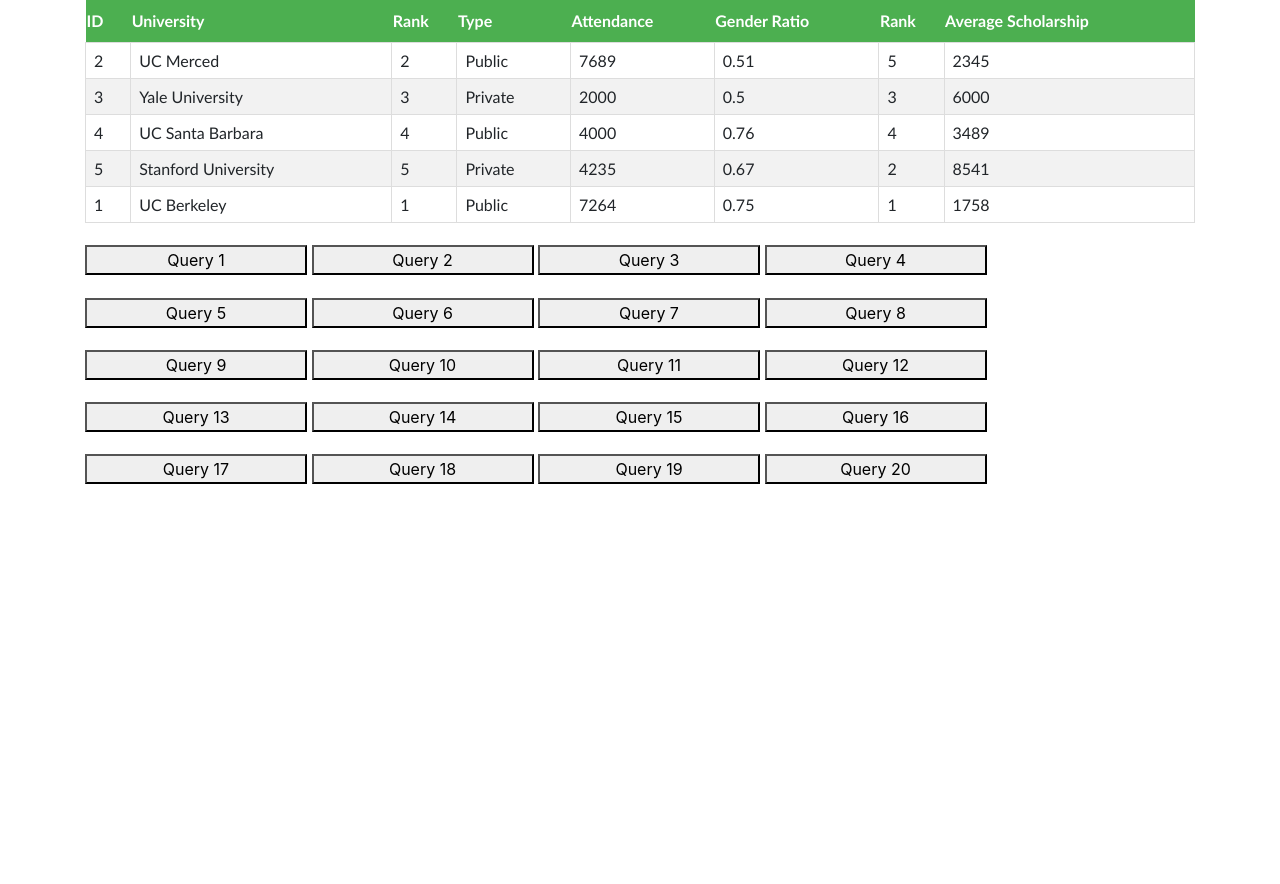
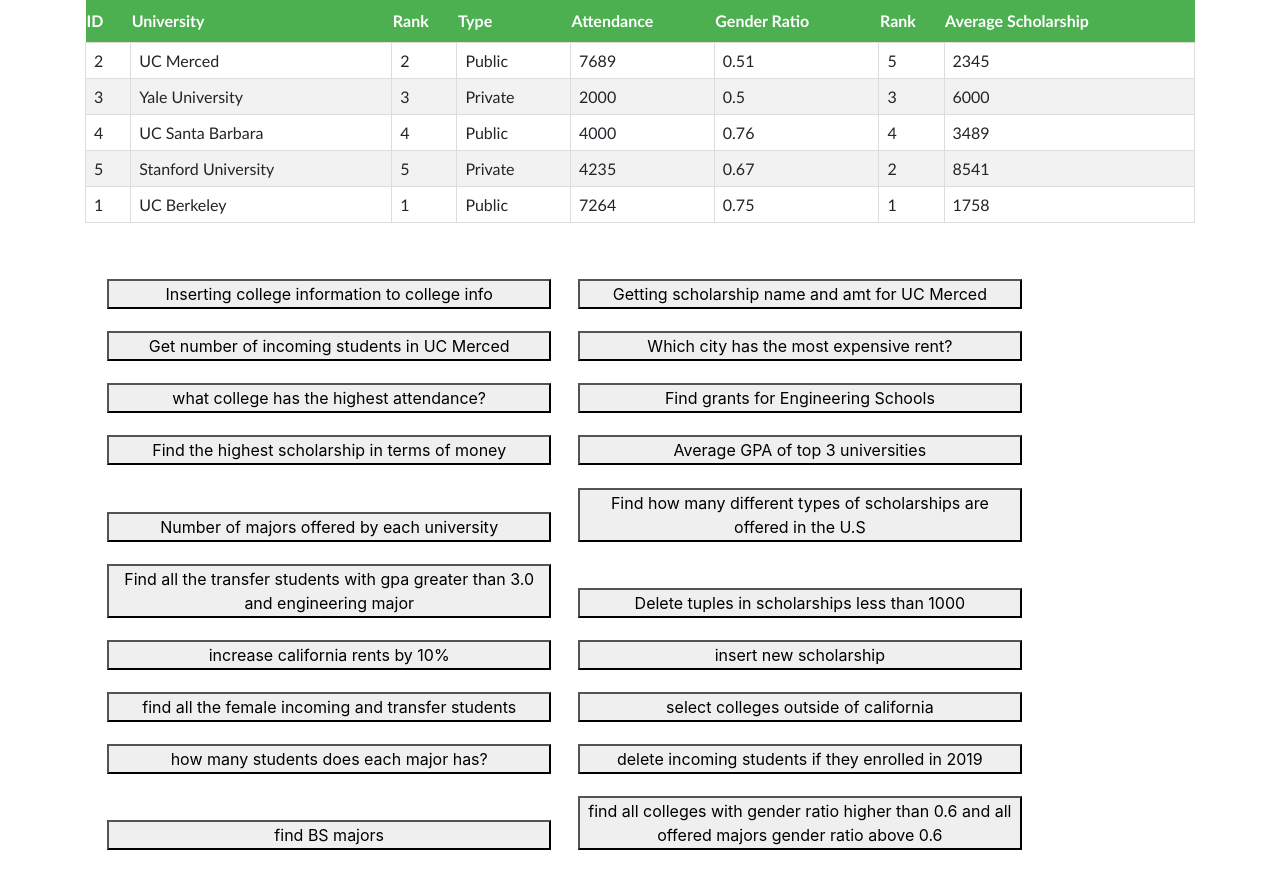
Before and after one commit to devkumar07/CSE111Project, a Flask app: page / in a window 1280 px wide. Shown: the part 210-1094 px from the top of the page. Before the commit the page ends 694 px from the top, so only its background shows below. Run offline with Flask 2, Linux system fonts and the light colour scheme; data comes from the database, SQL or seed files in the repository; both versions use the stored data as it was after the commit; some libraries are stand-ins or nearby versions.

Commit message:
Fixed button labelling and database queries result

```diff
--- a/app.py
+++ b/app.py
@@ -13,6 +13,7 @@ def init():
     print("Test")
     output = json.dumps(get_main_table())
     return output
+
 
 @app.route('/q1')
 def q1():
@@ -101,7 +102,7 @@ def q17():
 
 @app.route('/q18')
 def q18():
-    output = json.dumps(get_scholarship_merced())
+    output = json.dumps(delete_students_2019())
     return output
 
 @app.route('/q19')
--- a/static/main.js
+++ b/static/main.js
@@ -6,7 +6,6 @@ function createGrid(data){
 
 		for (var j in data[i]){
             cr = cr + "<td id=\"" + i.toString()+ "-" + j.toString() + "\">"+data[i][j]+"</td>";
-            //cr = cr + "<td id=\"" + i.toString()+ "-" + j.toString() + "\">";
 		}
 
 		cr = cr + "</tr>\n";
@@ -17,21 +16,21 @@ function createGrid(data){
 	$("#college").html(final);
 
 }
-function createGrid1(data){
+function generateQuery(data, title){
     var result = "";
 	for (var i in data){
         cr = "<tr>";
 
 		for (var j in data[i]){
             cr = cr + "<td id=\"" + i.toString()+ "-" + j.toString() + "\">"+data[i][j]+"</td>";
-            //cr = cr + "<td id=\"" + i.toString()+ "-" + j.toString() + "\">";
 		}
 
 		cr = cr + "</tr>\n";
 		result = result + cr;
     }
 
-	$("#college").html(result);
+    $("#college").html(result);
+    $("#title").html(title);
 
 }
 $(document).ready(function(){
@@ -40,124 +39,144 @@ $(document).ready(function(){
         var data = JSON.parse(response);
         createGrid(data);
     });
-    $("#btn20").click(function(){
+    $("#btn1").click(function(){
         $.get("/q1",{},function(response){
             var data = JSON.parse(response)
-            createGrid1(data);
-        });
-    });
-    $("#btn1").click(function(){
-        $.get("/q2",{},function(response){
-            var data = JSON.parse(response)
-            createGrid1(data);
+            title = "Inserting college information to college info"
+            generateQuery(data,title);
         });
     });
     $("#btn2").click(function(){
-        $.get("/q3",{},function(response){
+        $.get("/q2",{},function(response){
             var data = JSON.parse(response)
-            createGrid1(data);
+            title = "Getting scholarship name and amt for UC Merced"
+            generateQuery(data,title);
         });
     });
     $("#btn3").click(function(){
-        $.get("/q4",{},function(response){
+        $.get("/q3",{},function(response){
             var data = JSON.parse(response)
-            createGrid1(data);
+            title = "Get number of incoming students in UC Merced"
+            generateQuery(data,title);
         });
     });
     $("#btn4").click(function(){
-        $.get("/q5",{},function(response){
+        $.get("/q4",{},function(response){
             var data = JSON.parse(response)
-            createGrid1(data);
+            title = "Which city has the most expensive rent"
+            generateQuery(data,title);
         });
     });
     $("#btn5").click(function(){
-        $.get("/q6",{},function(response){
+        $.get("/q5",{},function(response){
             var data = JSON.parse(response)
-            createGrid1(data);
+            title = "What college has the highest attendance"
+            generateQuery(data,title);
         });
     });
     $("#btn6").click(function(){
-        $.get("/q7",{},function(response){
+        $.get("/q6",{},function(response){
             var data = JSON.parse(response)
-            createGrid1(data);
+            title = "Find grants for Engineering schools"
+            generateQuery(data,title);
         });
     });
     $("#btn7").click(function(){
-        $.get("/q8",{},function(response){
+        $.get("/q7",{},function(response){
             var data = JSON.parse(response)
-            createGrid1(data);
+            title = "Find the highest scholarship in terms of money"
+            generateQuery(data,title);
         });
     });
     $("#btn8").click(function(){
-        $.get("/q9",{},function(response){
+        $.get("/q8",{},function(response){
             var data = JSON.parse(response)
-            createGrid1(data);
+            title = "Average GPA of top 3 universities"
+            generateQuery(data,title);
         });
     });
     $("#btn9").click(function(){
-        $.get("/q10",{},function(response){
+        $.get("/q9",{},function(response){
             var data = JSON.parse(response)
-            createGrid1(data);
+            title = "Number of majors offered by each university"
+            generateQuery(data,title);
         });
     });
     $("#btn10").click(function(){
-        $.get("/q11",{},function(response){
+        $.get("/q10",{},function(response){
             var data = JSON.parse(response)
-            createGrid1(data);
+            title = "Find how many different types of scholarships are offered in the U.S"
+            generateQuery(data,title);
         });
     });
     $("#btn11").click(function(){
-        $.get("/q12",{},function(response){
+        $.get("/q11",{},function(response){
             var data = JSON.parse(response)
-            createGrid1(data);
+            title = "Find all the transfer students with gpa greater than 3.0 and engineering major"
+            generateQuery(data,title);
         });
     });
     $("#btn12").click(function(){
-        $.get("/q13",{},function(response){
+        $.get("/q12",{},function(response){
             var data = JSON.parse(response)
-            createGrid1(data);
+            title = "Delete tuples in scholarships less than 1000"
+            generateQuery(data,title);
         });
     });
     $("#btn13").click(function(){
-        $.get("/q14",{},function(response){
+        $.get("/q13",{},function(response){
             var data = JSON.parse(response)
-            createGrid1(data);
+            title = "increase california rents by 10%"
+            generateQuery(data,title);
         });
     });
     $("#btn14").click(function(){
-        $.get("/q15",{},function(response){
+        $.get("/q14",{},function(response){
             var data = JSON.parse(response)
-            createGrid1(data);
+            title = "insert new scholarship"
+            generateQuery(data,title);
         });
     });
     $("#btn15").click(function(){
-        $.get("/q16",{},function(response){
+        $.get("/q15",{},function(response){
             var data = JSON.parse(response)
-            createGrid1(data);
+            title = "find all the female incoming and transfer students"
+            generateQuery(data,title);
         });
     });
     $("#btn16").click(function(){
-        $.get("/q17",{},function(response){
+        $.get("/q16",{},function(response){
             var data = JSON.parse(response)
-            createGrid1(data);
+            title = "select colleges outside of california"
+            generateQuery(data,title);
         });
     });
     $("#btn17").click(function(){
-        $.get("/q18",{},function(response){
+        $.get("/q17",{},function(response){
             var data = JSON.parse(response)
-            createGrid1(data);
+            title = "how many students does each major has?"
+            generateQuery(data,title);
         });
     });
     $("#btn18").click(function(){
-        $.get("/q19",{},function(response){
+        $.get("/q18",{},function(response){
             var data = JSON.parse(response)
-            createGrid1(data);
+            title = "delete  incoming students if they enrolled in 2019"
+            generateQuery(data,title);
         });
     });
     $("#btn19").click(function(){
+        $.get("/q19",{},function(response){
+            var data = JSON.parse(response)
+            title = "find BS majors"
+            generateQuery(data,title);
+        });
+    });
+    $("#btn20").click(function(){
         $.get("/q20",{},function(response){
             var data = JSON.parse(response)
-            createGrid1(data);
+            title = "find all colleges with gender ratio higher than 0.6 and all offered majors gender ratio above 0.6"
+            generateQuery(data,title);
         });
     });
 });
--- a/templates/index.html
+++ b/templates/index.html
@@ -36,10 +36,12 @@
                     }
                     button{
                       margin-top: 2%;
-                      width: 20%;
+                      width: 40%;
+                      margin-left: 2%;
                     }
-                    .group1{
+                    .button-group{
                         margin-top: 3%;
+                        margin-bottom: 3%;
                     }
                     </style>
     </head>
@@ -54,29 +56,29 @@
     <main role="main">
         <div class="container">
 
-                <h1>Database of Colleges in the U.S</h1>
+                <h1 id="title">Database of Colleges in the U.S</h1>
                 <table id="college"></table>
                 <div class="button-group">
-                  <button id ="btn20"> Query 1</button>
-                  <button id ="btn1"> Query 2</button>
-                  <button id ="btn2"> Query 3</button>
-                  <button id ="btn3"> Query 4</button>
-                  <button id ="btn4"> Query 5</button>
-                  <button id ="btn5"> Query 6</button>
-                  <button id ="btn6"> Query 7</button>
-                  <button id ="btn7"> Query 8</button>
-                  <button id ="btn8"> Query 9</button>
-                  <button id ="btn9"> Query 10</button>
-                  <button id ="btn10"> Query 11</button>
-                  <button id ="btn11"> Query 12</button>
-                  <button id ="btn12"> Query 13</button>
-                  <button id ="btn13"> Query 14</button>
-                  <button id ="btn14"> Query 15</button>
-                  <button id ="btn15"> Query 16</button>
-                  <button id ="btn16"> Query 17</button>
-                  <button id ="btn17"> Query 18</button>
-                  <button id ="btn18"> Query 19</button>
-                  <button id ="btn19"> Query 20</button>
+                  <button id ="btn1"> Inserting college information to college info</button>
+                  <button id ="btn2"> Getting scholarship name and amt for UC Merced</button>
+                  <button id ="btn3"> Get number of incoming students in UC Merced</button>
+                  <button id ="btn4"> Which city has the most expensive rent?</button>
+                  <button id ="btn5"> what college has the highest attendance?</button>
+                  <button id ="btn6"> Find grants for Engineering Schools</button>
+                  <button id ="btn7"> Find the highest scholarship in terms of money</button>
+                  <button id ="btn8"> Average GPA of top 3 universities</button>
+                  <button id ="btn9"> Number of majors offered by each university</button>
+                  <button id ="btn10"> Find how many different types of scholarships are offered in the U.S</button>
+                  <button id ="btn11"> Find all the transfer students with gpa greater than 3.0 and engineering major</button>
+                  <button id ="btn12"> Delete tuples in scholarships less than 1000</button>
+                  <button id ="btn13"> increase california rents by 10%</button>
+                  <button id ="btn14"> insert new scholarship</button>
+                  <button id ="btn15"> find all the female incoming and transfer students</button>
+                  <button id ="btn16"> select colleges outside of california</button>
+                  <button id ="btn17"> how many students does each major has?</button>
+                  <button id ="btn18"> delete  incoming students if they enrolled in 2019</button>
+                  <button id ="btn19"> find BS majors</button>
+                  <button id ="btn20"> find all colleges with gender ratio higher than 0.6 and all offered majors gender ratio above 0.6</button>
                 </div>
         </div>
     </main>
```
Also changed, not shown: database/dbscript.py (+7 -7 lines), database/CollegeDB.db.
